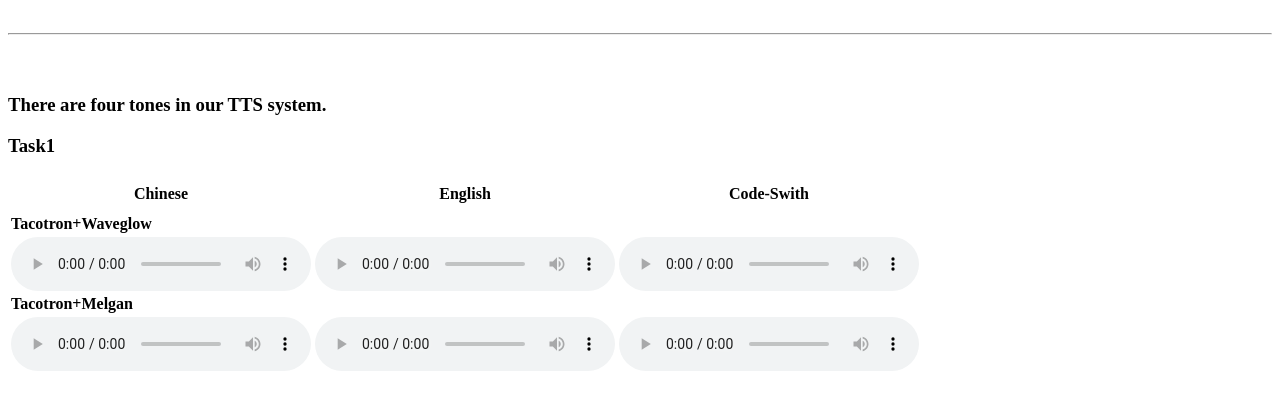
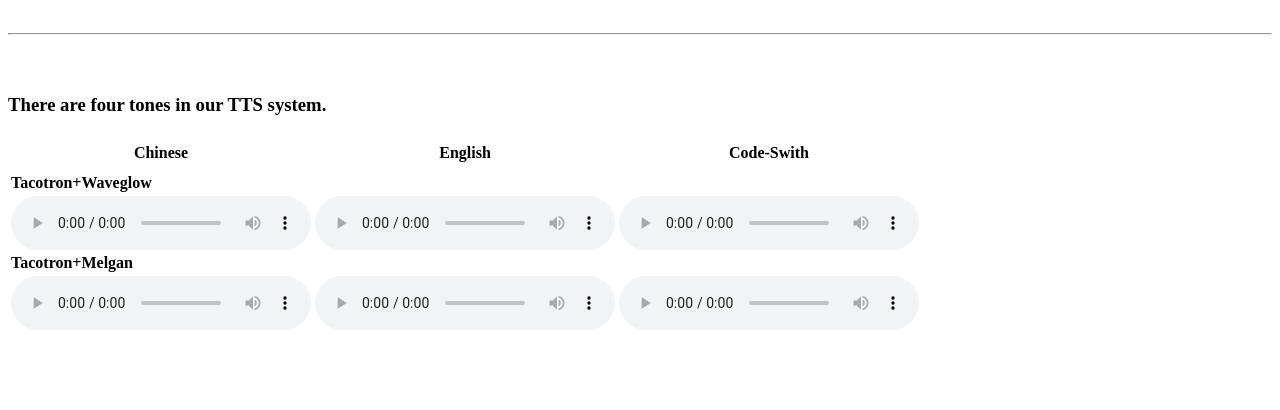
Before and after one commit to yygg678/TTS-Demo.github.io, a plain HTML site: page index.html in a window 1280 px wide. Shown: the part 56-466 px from the top of the page. Drawn offline with Linux system fonts and the light colour scheme.

Commit message:
Update index.html

```diff
--- a/index.html
+++ b/index.html
@@ -10,7 +10,6 @@
   <hr />
   <h3>&nbsp;</h3>
    <h3> There are four tones in our TTS system.</h3>
-   <h3>Task1</h3>
     <table>
       <thead>
       <tr></tr>  <tr></tr>  <tr></tr>
```
